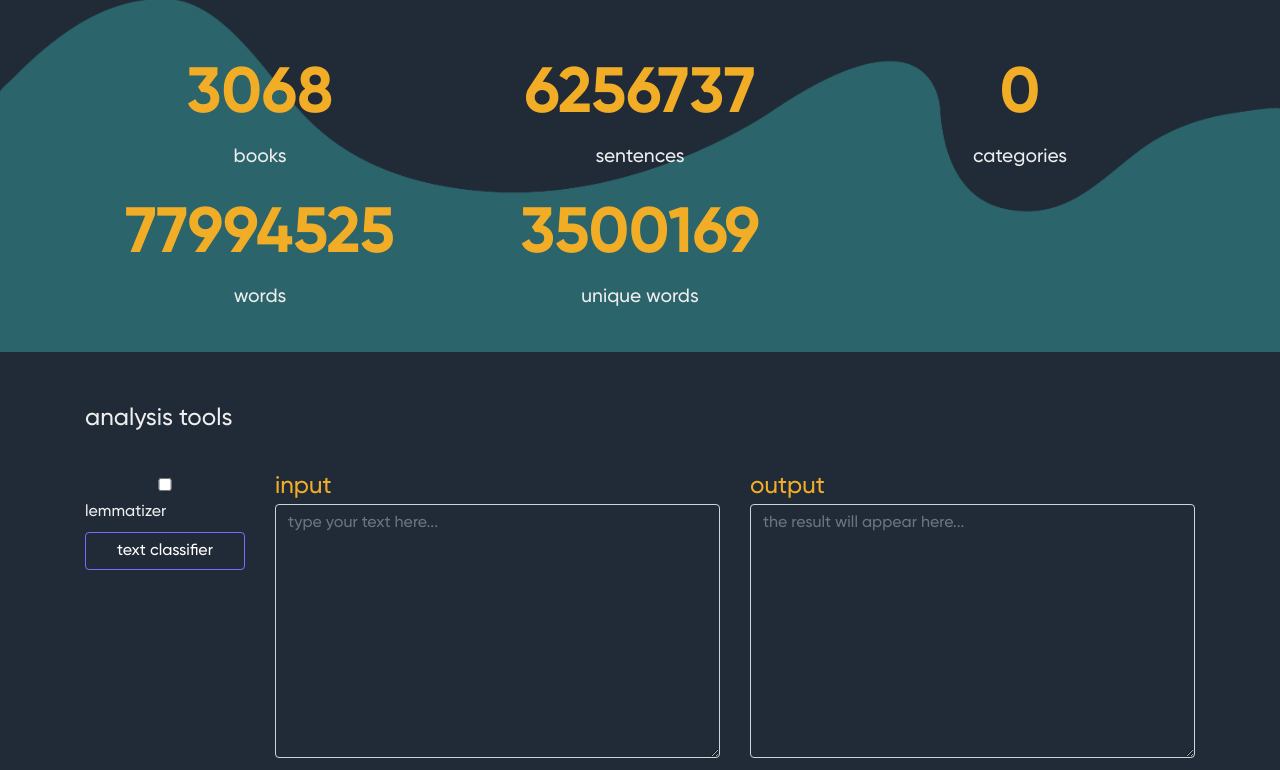
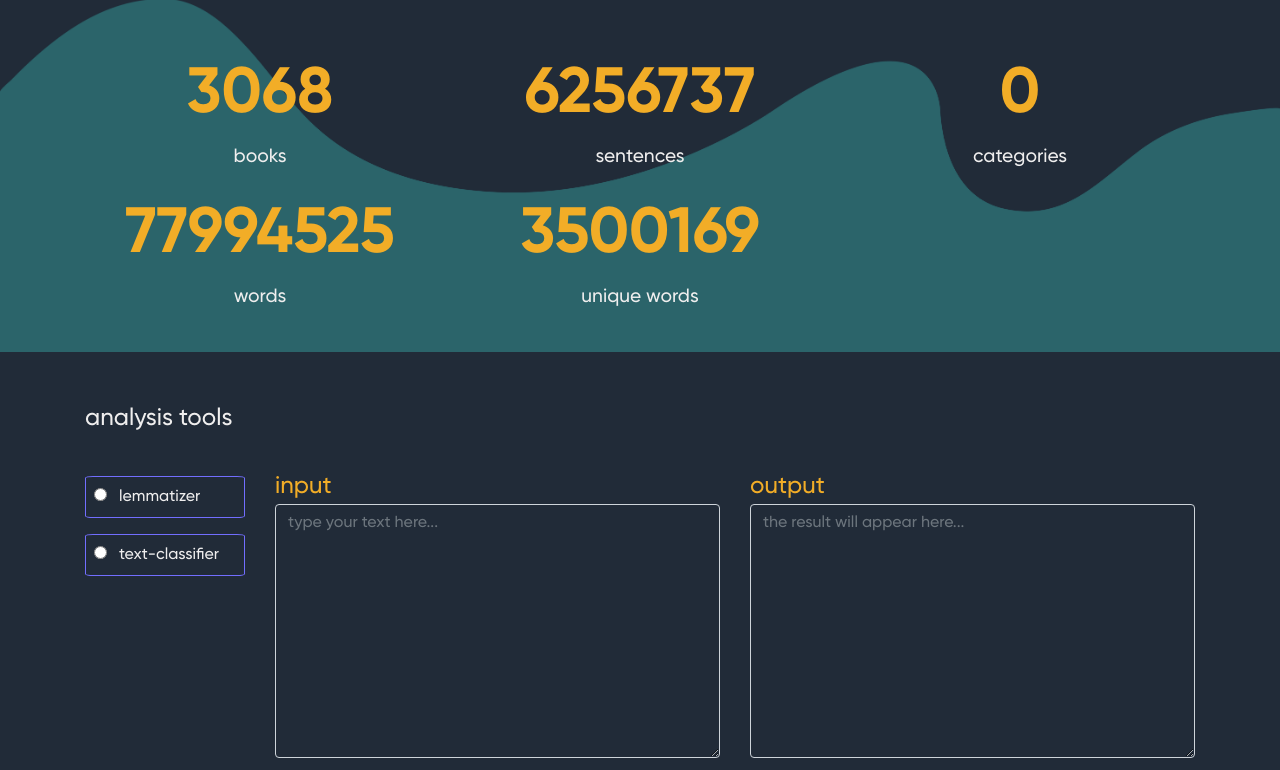
Before and after one commit to amiradamov/BakuProject, a Flask app: page / in a window 1280 px wide. Shown: the part 949-1719 px from the top of the page. Run offline with Flask 2, Linux system fonts and the light colour scheme; some libraries are stand-ins or nearby versions.

Commit message:
radio box styling & readonly

```diff
--- a/static/assets/style.css
+++ b/static/assets/style.css
@@ -177,10 +177,11 @@
     font-size: 1.5rem;
 }
 
-#algorithms {
-    padding: 0.5rem 0.5rem 1.2rem 0.5rem;
+.algorithms {
+    background-clip: content-box;
+    padding: 0.5rem 0.5rem 0rem 0.5rem;
     border: 1px solid var(--purple-color) !important;
-    border-radius: 3%;
+    border-radius: 5%;
 }
 
 .contributor {
@@ -227,6 +228,9 @@
     text-decoration: underline;
 }
 
+#lemmatizer #text-classification {
+    opacity: 0;
+}
 
 /* Small devices (phones, 480px and down) */
 @media screen and (max-width: 480px) {
--- a/static/js/script.js
+++ b/static/js/script.js
@@ -38,29 +38,25 @@
 
   const textClassifier = document.getElementById("text-classifier");
   const lemmatizer = document.getElementById("lemmatizer");
-  const algorithms = document.getElementById('algorithms');
 
   $("#text-classifier").on("click", changeColor1);
-  $("#lemmatizer").on("click", changeColor2);
+  $("#lemmatizer").on("click", changeColor1);
 
   function changeColor1() {
+    if(textClassifier.checked){
     textClassifier.style.backgroundColor = '#726EFF';
     lemmatizer.style.backgroundColor = 'transparent';
-    algorithms.classList.remove("d-none");
-  }
-
-  function changeColor2() {
+  } else {
     lemmatizer.style.backgroundColor = '#726EFF';
     textClassifier.style.backgroundColor = 'transparent';
-    algorithms.classList.add("d-none");
   }
+  }
+  // function changeColor2() {
+  //   lemmatizer.style.backgroundColor = '#726EFF';
+  //   textClassifier.style.backgroundColor = 'transparent';
+  // }
 })
 
-
-$(document).ready(function () {
-  $(function () {
-    $('[data-toggle="popover"]').popover()
-})
 
 linkedin("#overlay_narmina", "#img_narmina");
 linkedin("#overlay_amir", "#img_amir");
@@ -76,4 +72,3 @@
 }, function(){
     $(elem).css('opacity','100%');
 })}
-})
--- a/templates/index.html
+++ b/templates/index.html
@@ -163,14 +163,25 @@
     <div class="row mt-3">
 
       <div class="col-12 col-lg-2">
-        <div class="input-group mt-4 d-flex flex-column">
+        <div class="input-group mt-4 d-flex flex-column justify-content-center">
           <form method="POST" action="/resp" name="bakuForm">
-            <input class="btn btn-secondary btn-lemmatizer mb-2 w-100" name="lemmatizer" id="lemmatizer"
+
+            <div class="algorithms mb-3">
+              <input type="radio" id="lemmatizer" name="algorithms" value="lemmatizer" class="mr-2">
+              <label for="lemmatizer">lemmatizer</label><br>
+            </div>
+
+            <div class="algorithms">
+              <input type="radio" id="text-classifier" name="algorithms" value="text-classifier" class="mr-2">
+              <label for="text-classifier">text-classifier</label><br>
+            </div>
+
+            <!-- <input class="btn btn-secondary btn-lemmatizer mb-2 w-100" name="lemmatizer" id="lemmatizer"
               type="checkbox"> lemmatizer
             <input class="btn btn-secondary btn-text-classifier mb-3 mt-2 w-100" name="text-classifier"
-              id="text-classifier" type="button" value="text classifier">
+              id="text-classifier" type="button" value="text classifier"> -->
 
-            <div class="d-none text-center" id="algorithms">
+            <!-- <div class="d-none text-center" id="algorithms">
               <div class="form-check mb-2">
                 <input class="form-check-input" type="radio" name="exampleRadios" id="exampleRadios1"
                   value="naive_bayes" checked>
@@ -202,7 +213,7 @@
                   support vector machine
                 </label>
               </div>
-            </div>
+            </div> -->
 
         </div>
       </div>
@@ -223,7 +234,7 @@
           </div>
 
           <textarea class="form-control" id="exampleFormControlTextarea2" rows="10"
-            placeholder="the result will appear here..." name="outText"></textarea>
+            placeholder="the result will appear here..." name="outText" readonly></textarea>
         </div>
         </form>
 
```
Also changed, not shown: templates/az.html (+15 -6 lines).
